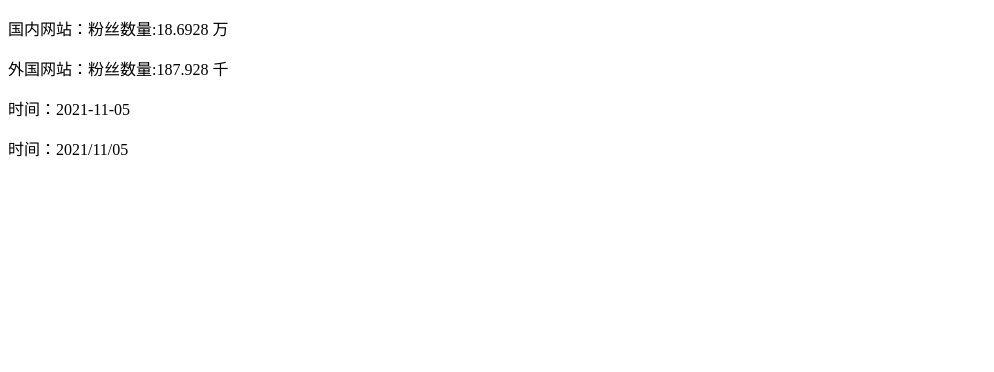
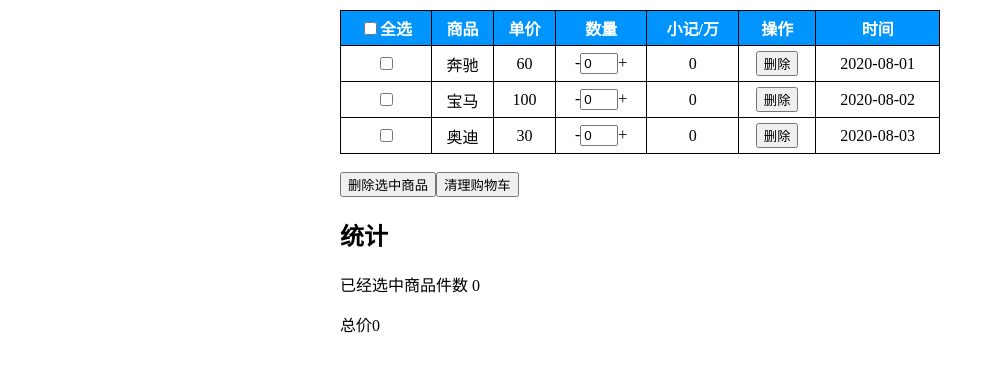
Before and after one commit to FoxEarx/VueHomework, a Vue app: page / in a window 1280 px wide. Shown: the top 372 px of the page, without its empty margins (0-994 px from the left). Built offline with nearby package versions, Linux system fonts and the light colour scheme.

Commit message:
完成了购物车案例

```diff
--- a/package.json
+++ b/package.json
@@ -19,6 +19,8 @@
     "@vue/cli-service": "~5.0.0",
     "eslint": "^7.32.0",
     "eslint-plugin-vue": "^8.0.3",
+    "less": "^4.1.3",
+    "less-loader": "^11.0.0",
     "moment": "^2.29.3",
     "vue-template-compiler": "^2.6.14"
   },
--- a/src/App.vue
+++ b/src/App.vue
@@ -1,35 +1,161 @@
 <template>
-  <div>
-    <div>
-      <p>国内网站：粉丝数量:{{ msg | number(4) }} <span>万</span></p>
-      <p>外国网站：粉丝数量:{{ msg | number(3) }} <span>千</span></p>
-      <p>时间：{{ time | timer('-') }}</p>
-      <p>时间：{{ time | timer('/') }}</p>
+  <div id="app">
+    <table class="tb">
+      <tr>
+        <th><input type="checkbox" v-model="isAll" />全选</th>
+        <th>商品</th>
+        <th>单价</th>
+        <th>数量</th>
+        <th>小记/万</th>
+        <th>操作</th>
+        <th>时间</th>
+      </tr>
+      <!-- 循环渲染的元素tr -->
+      <tr v-for="item in list" :key="item.id">
+        <td>
+          <input type="checkbox" v-model="item.state" />
+        </td>
+        <td>{{ item.name }}</td>
+        <td>{{ item.price }}</td>
+        <td>
+          <span @click="redFn(item.id, 1)">-</span
+          ><input type="text" v-model="item.num" id="ipt" /><span
+            @click="addFn(item.id, 1)"
+            >+</span
+          >
+        </td>
+        <td>{{ item.price * item.num }}</td>
+        <td><button @click="delFn(item.id)">删除</button></td>
+        <td>{{ item.time }}</td>
+      </tr>
+
+      <tr v-if="list.length === 0">
+        <td colspan="4">没有数据咯~</td>
+      </tr>
+    </table>
+    <br />
+    <button @click="del">删除选中商品</button>
+    <button @click="delAll">清理购物车</button>
+    <br />
+    <div style="margin-top: 20px">
+      <h2>统计</h2>
+      <p>已经选中商品件数 {{ allnum }}</p>
+      <p>总价{{ allPrice }}</p>
     </div>
   </div>
 </template>
 
 <script>
-import moment from 'moment'
 export default {
   data() {
     return {
-      msg: '1876928',
-      time: 1636450540055,
+      list: [
+        {
+          id: 1,
+          name: '奔驰',
+          num: 0,
+          time: '2020-08-01',
+          price: 60,
+          state: false,
+        },
+        {
+          id: 2,
+          name: '宝马',
+          num: 0,
+          time: '2020-08-02',
+          price: 100,
+          state: false,
+        },
+        {
+          id: 3,
+          name: '奥迪',
+          num: 0,
+          time: '2020-08-03',
+          price: 30,
+          state: false,
+        },
+      ],
     }
   },
-  filters: {
-    number(val, num) {
-      const arr = val.split('')
-      arr.splice(arr.length - num - 1, 1, '.')
-      const str = arr.join('')
-      return str
+  methods: {
+    del() {
+      this.list = this.list.filter((ele) => {
+        return ele.state === false
+      })
     },
-    timer(val, sy) {
-      return moment(val).format('YYYY' + sy + 'MM' + sy + 'SS')
+    delFn(id) {
+      const index = this.list.findIndex((ele) => ele.id == id)
+      this.list.splice(index, 1)
+    },
+    delAll() {
+      this.list = []
+    },
+    addFn(id, val) {
+      const index = this.list.findIndex((ele) => ele.id == id)
+      this.list[index].num = this.list[index].num + val
+    },
+    redFn(id, val) {
+      const index = this.list.findIndex((ele) => ele.id == id)
+
+      if (this.list[index].num > 0) {
+        this.list[index].num = this.list[index].num - val
+      }
+    },
+  },
+  computed: {
+    isAll: {
+      get() {
+        return this.list.every((item) => item.state === true)
+      },
+      set(val) {
+        this.list.forEach((item) => (item.state = val))
+      },
+    },
+    allnum() {
+      const arr1 = this.list.filter((ele) => {
+        return ele.state === true
+      })
+      return arr1.reduce((sum, obj) => (sum = sum + obj.num), 0)
+    },
+    allPrice() {
+      const arr1 = this.list.filter((ele) => {
+        return ele.state === true
+      })
+      return arr1.reduce((sum, obj) => (sum = sum + obj.price * obj.num), 0)
     },
   },
 }
 </script>
 
-<style></style>
+<style>
+#app {
+  width: 600px;
+  margin: 10px auto;
+}
+
+.tb {
+  border-collapse: collapse;
+  width: 100%;
+}
+
+.tb th {
+  background-color: #0094ff;
+  color: white;
+}
+
+.tb td,
+.tb th {
+  padding: 5px;
+  border: 1px solid black;
+  text-align: center;
+}
+
+.add {
+  padding: 5px;
+  border: 1px solid black;
+  margin-bottom: 10px;
+}
+#ipt {
+  width: 30px;
+}
+</style>
--- a/src/components/购物车案例.vue
+++ b/src/components/购物车案例.vue
@@ -2,21 +2,31 @@
   <div id="app">
     <table class="tb">
       <tr>
-        <th><input type="checkbox" />全选</th>
+        <th><input type="checkbox" v-model="isAll" />全选</th>
         <th>商品</th>
         <th>单价</th>
         <th>数量</th>
-        <th>小记</th>
+        <th>小记/万</th>
         <th>操作</th>
+        <th>时间</th>
       </tr>
       <!-- 循环渲染的元素tr -->
-      <tr>
-        <td><input type="checkbox" /></td>
-        <td>商品</td>
-        <td>单价</td>
-        <td><span>-</span><input type="text" /><span>+</span></td>
-        <td>小记</td>
-        <td><button>删除</button></td>
+      <tr v-for="item in list" :key="item.id">
+        <td>
+          <input type="checkbox" v-model="item.state" />
+        </td>
+        <td>{{ item.name }}</td>
+        <td>{{ item.price }}</td>
+        <td>
+          <span @click="redFn(item.id, 1)">-</span
+          ><input type="text" v-model="item.num" id="ipt" /><span
+            @click="addFn(item.id, 1)"
+            >+</span
+          >
+        </td>
+        <td>{{ item.price * item.num }}</td>
+        <td><button @click="delFn(item.id)">删除</button></td>
+        <td>{{ item.time }}</td>
       </tr>
 
       <tr v-if="list.length === 0">
@@ -24,13 +34,13 @@
       </tr>
     </table>
     <br />
-    <button>删除选中商品</button>
-    <button>清理购物车</button>
+    <button @click="del">删除选中商品</button>
+    <button @click="delAll">清理购物车</button>
     <br />
     <div style="margin-top: 20px">
       <h2>统计</h2>
-      <p>已经选中商品件数</p>
-      <p>总价</p>
+      <p>已经选中商品件数 {{ allnum }}</p>
+      <p>总价{{ allPrice }}</p>
     </div>
   </div>
 </template>
@@ -40,16 +50,78 @@
   data() {
     return {
       list: [
-        { id: 1, name: '奔驰', time: '2020-08-01' },
-        { id: 2, name: '宝马', time: '2020-08-02' },
-        { id: 3, name: '奥迪', time: '2020-08-03' },
+        {
+          id: 1,
+          name: '奔驰',
+          num: 0,
+          time: '2020-08-01',
+          price: 60,
+          state: false,
+        },
+        {
+          id: 2,
+          name: '宝马',
+          num: 0,
+          time: '2020-08-02',
+          price: 100,
+          state: false,
+        },
+        {
+          id: 3,
+          name: '奥迪',
+          num: 0,
+          time: '2020-08-03',
+          price: 30,
+          state: false,
+        },
       ],
     }
   },
   methods: {
-    del(index) {
-      // 删除按钮 - 得到索引, 删除数组里元素
+    del() {
+      this.list = this.list.filter((ele) => {
+        return ele.state === false
+      })
+    },
+    delFn(id) {
+      const index = this.list.findIndex((ele) => ele.id == id)
       this.list.splice(index, 1)
+    },
+    delAll() {
+      this.list = []
+    },
+    addFn(id, val) {
+      const index = this.list.findIndex((ele) => ele.id == id)
+      this.list[index].num = this.list[index].num + val
+    },
+    redFn(id, val) {
+      const index = this.list.findIndex((ele) => ele.id == id)
+
+      if (this.list[index].num > 0) {
+        this.list[index].num = this.list[index].num - val
+      }
+    },
+  },
+  computed: {
+    isAll: {
+      get() {
+        return this.list.every((item) => item.state === true)
+      },
+      set(val) {
+        this.list.forEach((item) => (item.state = val))
+      },
+    },
+    allnum() {
+      const arr1 = this.list.filter((ele) => {
+        return ele.state === true
+      })
+      return arr1.reduce((sum, obj) => (sum = sum + obj.num), 0)
+    },
+    allPrice() {
+      const arr1 = this.list.filter((ele) => {
+        return ele.state === true
+      })
+      return arr1.reduce((sum, obj) => (sum = sum + obj.price * obj.num), 0)
     },
   },
 }
@@ -83,4 +155,7 @@
   border: 1px solid black;
   margin-bottom: 10px;
 }
+#ipt {
+  width: 30px;
+}
 </style>
--- a/src/components/过滤器作业.vue
+++ b/src/components/过滤器作业.vue
@@ -21,7 +21,7 @@
   filters: {
     number(val, num) {
       const arr = val.split('')
-      arr.splice(arr.length - num - 1, 1, '.')
+      arr.splice(arr.length - num, 0, '.')
       const str = arr.join('')
       return str
     },
```
Also changed, not shown: 1 other file (tests, documents, lock files or other folders).
